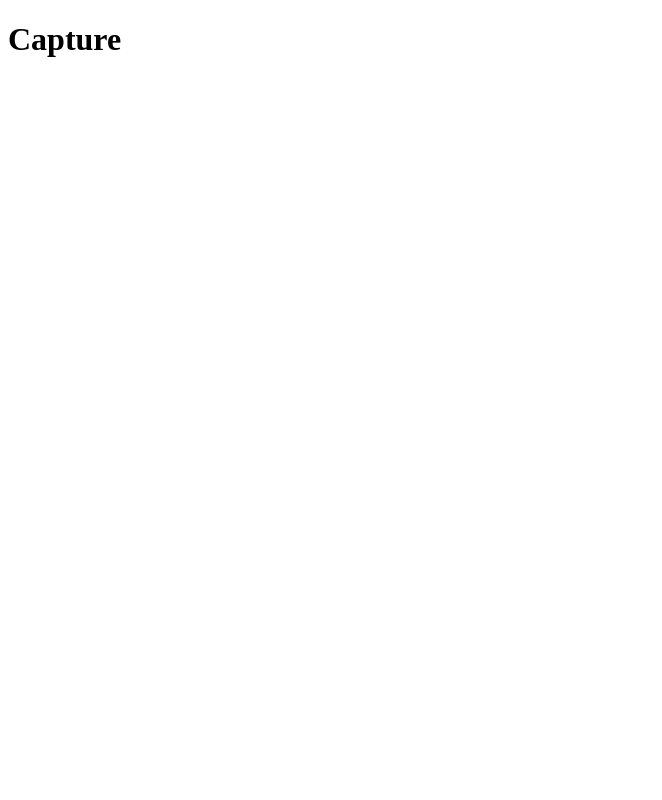
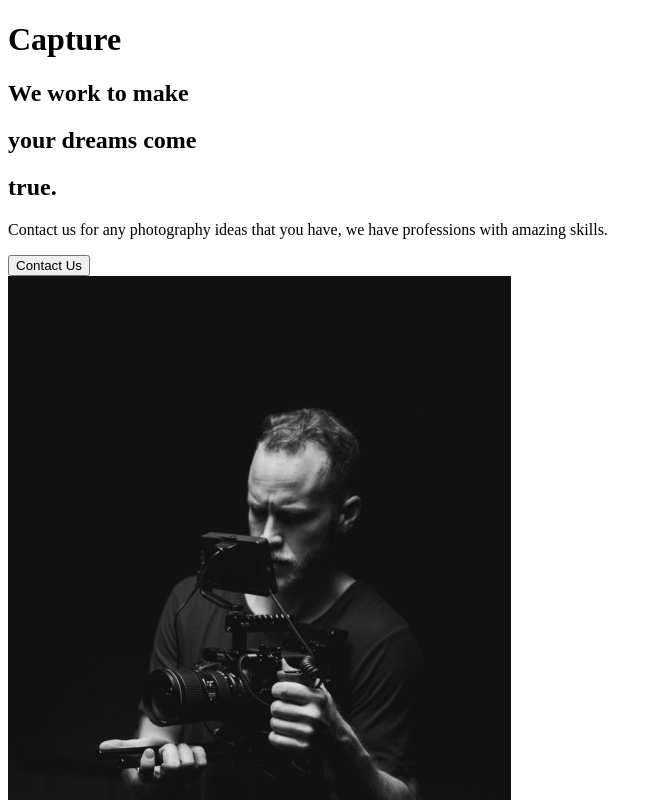
Before and after one commit to hastytoro/project-capture-website, a React (Create React App) app: page / in a window 1280 px wide. Shown: the top 800 px of the page, without its empty margins (0-662 px from the left). Built offline with nearby package versions, Linux system fonts and the light colour scheme.

Commit message:
2) About Us component and page

```diff
--- a/src/App.js
+++ b/src/App.js
@@ -1,7 +1,12 @@
+import React from "react";
+// Import pages
+import AboutUs from "./pages/AboutUs";
+
 function App() {
   return (
     <div className="App">
       <h1>Capture</h1>
+      <AboutUs />
     </div>
   );
 }
--- /dev/null
+++ b/src/components/AboutSection.js
@@ -0,0 +1,34 @@
+import React from "react";
+import home1 from "../img/home1.png";
+
+const AboutSection = () => {
+  return (
+    <div>
+      <div className="description">
+        <div className="title">
+          <div className="hide">
+            <h2>We work to make</h2>
+          </div>
+          <div className="hide">
+            <h2>
+              your <span>dreams</span> come
+            </h2>
+          </div>
+          <div className="hide">
+            <h2>true.</h2>
+          </div>
+        </div>
+        <p>
+          Contact us for any photography ideas that you have, we have
+          professions with amazing skills.
+        </p>
+        <button>Contact Us</button>
+      </div>
+      <div className="image">
+        <img src={home1} alt="man holding camera" />
+      </div>
+    </div>
+  );
+};
+
+export default AboutSection;
--- /dev/null
+++ b/src/pages/AboutUs.js
@@ -0,0 +1,13 @@
+import React from "react";
+import AboutSection from "../components/AboutSection";
+
+// Page component is the acting container for above related components.
+const AboutUs = () => {
+  return (
+    <div>
+      <AboutSection />
+    </div>
+  );
+};
+
+export default AboutUs;
```
